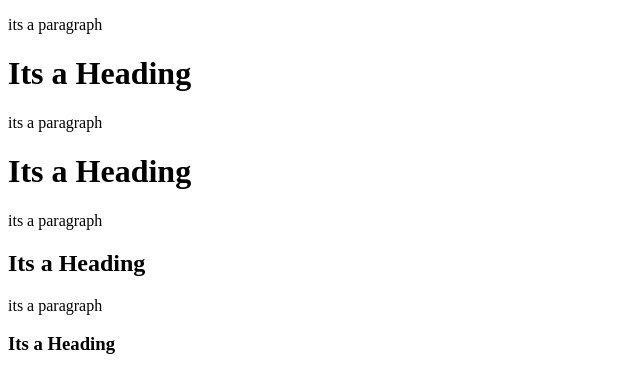
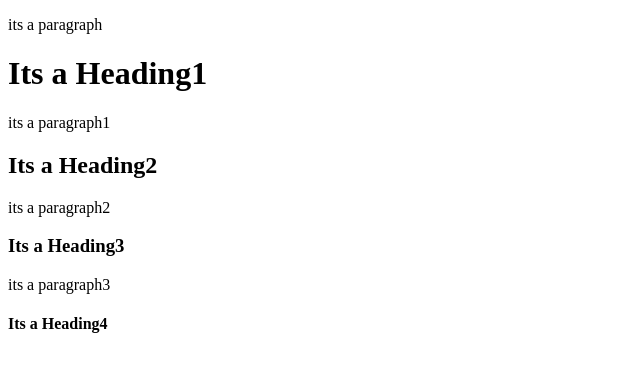
Before and after one commit to pankaj-dewhare/Javascript, a plain HTML site: page index.html in a window 1280 px wide. Shown: the whole page, without its empty margins (0-640 px from the left). Drawn offline with Linux system fonts and the light colour scheme.

Commit message:
4th Sept

```diff
--- a/index.html
+++ b/index.html
@@ -7,13 +7,13 @@
     <script src="script.js"></script>
 </head>
 <body>
-  <p>its a paragraph</p>
-  <h1>Its a Heading</h1>
-  <p>its a paragraph</p>
-  <h1>Its a Heading</h1>
-  <p>its a paragraph</p>
-  <h2>Its a Heading</h2>
-  <p>its a paragraph</p>
-  <h3>Its a Heading</h3>
+<p>its a paragraph</p>
+  <h1>Its a Heading1</h1>
+  <p>its a paragraph1</p>
+  <h2>Its a Heading2</h2>
+  <p>its a paragraph2</p>
+  <h3>Its a Heading3</h3>
+  <p>its a paragraph3</p>
+  <h4>Its a Heading4</h4>
 </body>
 </html>
```
Also changed, not shown: script.js (+6 -4 lines).
